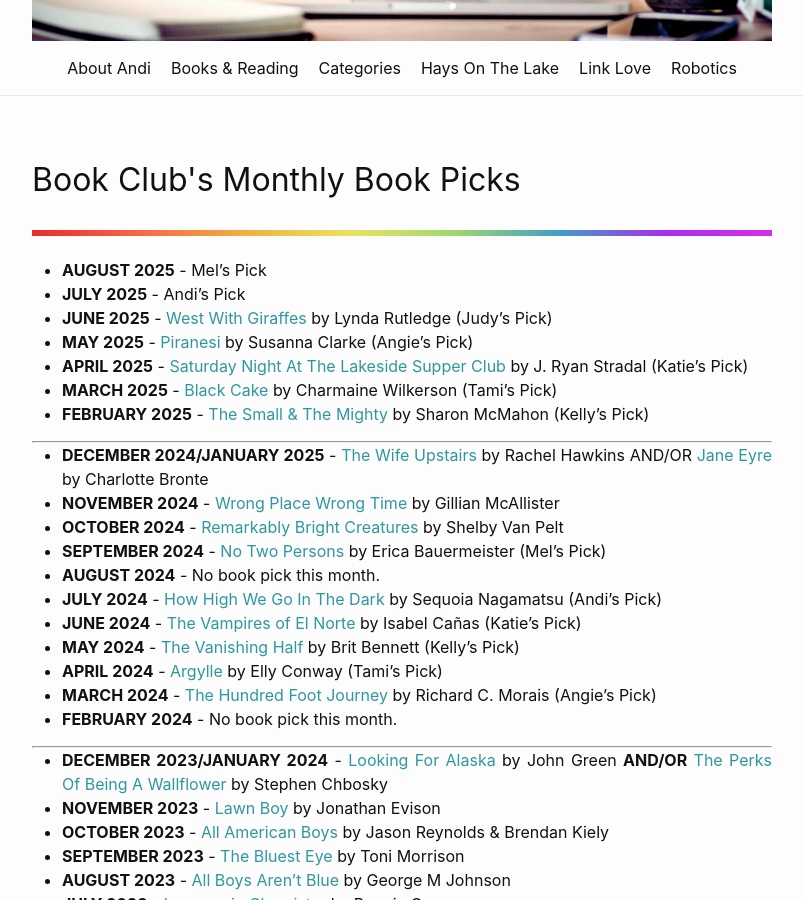
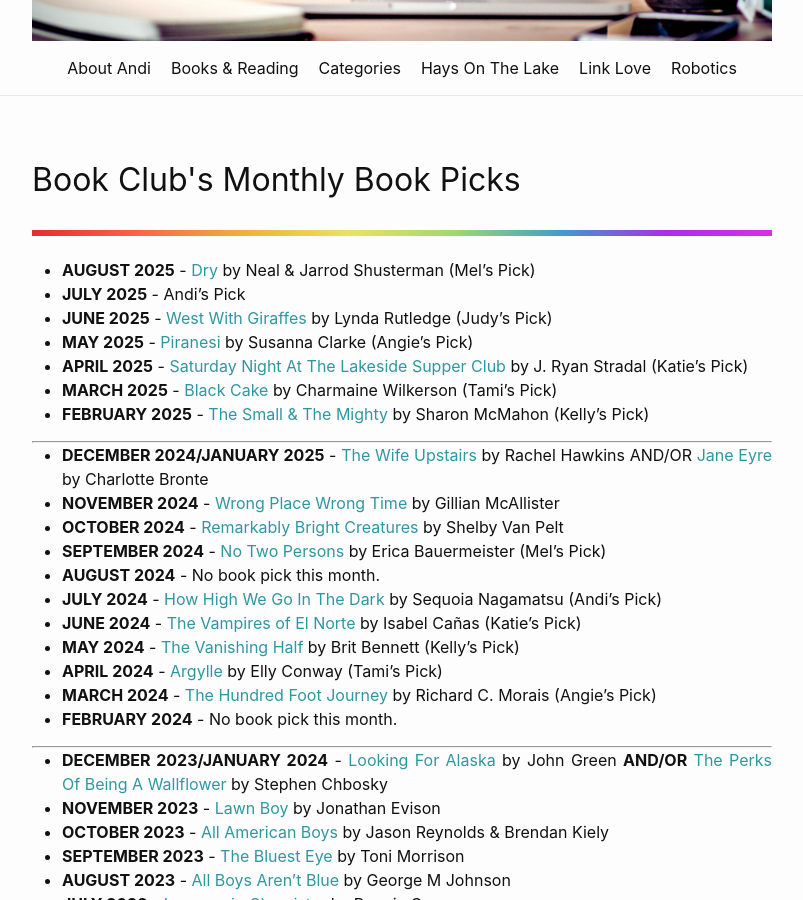
Before and after one commit to minihays/minihays.github.io, a Jekyll site: the page built from bookclub/booksread.markdown, in a window 1280 px wide and 900 px high, scrolled down 495 px. Shown: the whole window, without its empty margins (238-1041 px from the left). Built offline with Jekyll 4.4.1, drawn with Linux system fonts in a browser that asks for light colours.

Commit message:
updated another book pick.

```diff
--- a/bookclub/booksread.markdown
+++ b/bookclub/booksread.markdown
@@ -7,7 +7,7 @@ permalink: /bookclub/booksread/
 
 ![header](/images/BrightSkinnyRainbow.png)
 
-- **AUGUST 2025** - Mel's Pick
+- **AUGUST 2025** - [Dry](https://www.amazon.com/Dry-Neal-Shusterman/dp/1481481975/ref=monarch_sidesheet_title) by Neal & Jarrod Shusterman (Mel's Pick)
 - **JULY 2025** - Andi's Pick
 - **JUNE 2025** - [West With Giraffes](https://www.amazon.com/West-Giraffes-Novel-Lynda-Rutledge/dp/1542023343/ref=monarch_sidesheet_title) by Lynda Rutledge (Judy's Pick)
 - **MAY 2025** - [Piranesi](https://www.amazon.com/Piranesi-Susanna-Clarke/dp/1635577802/ref=monarch_sidesheet_title) by Susanna Clarke (Angie's Pick)
```
